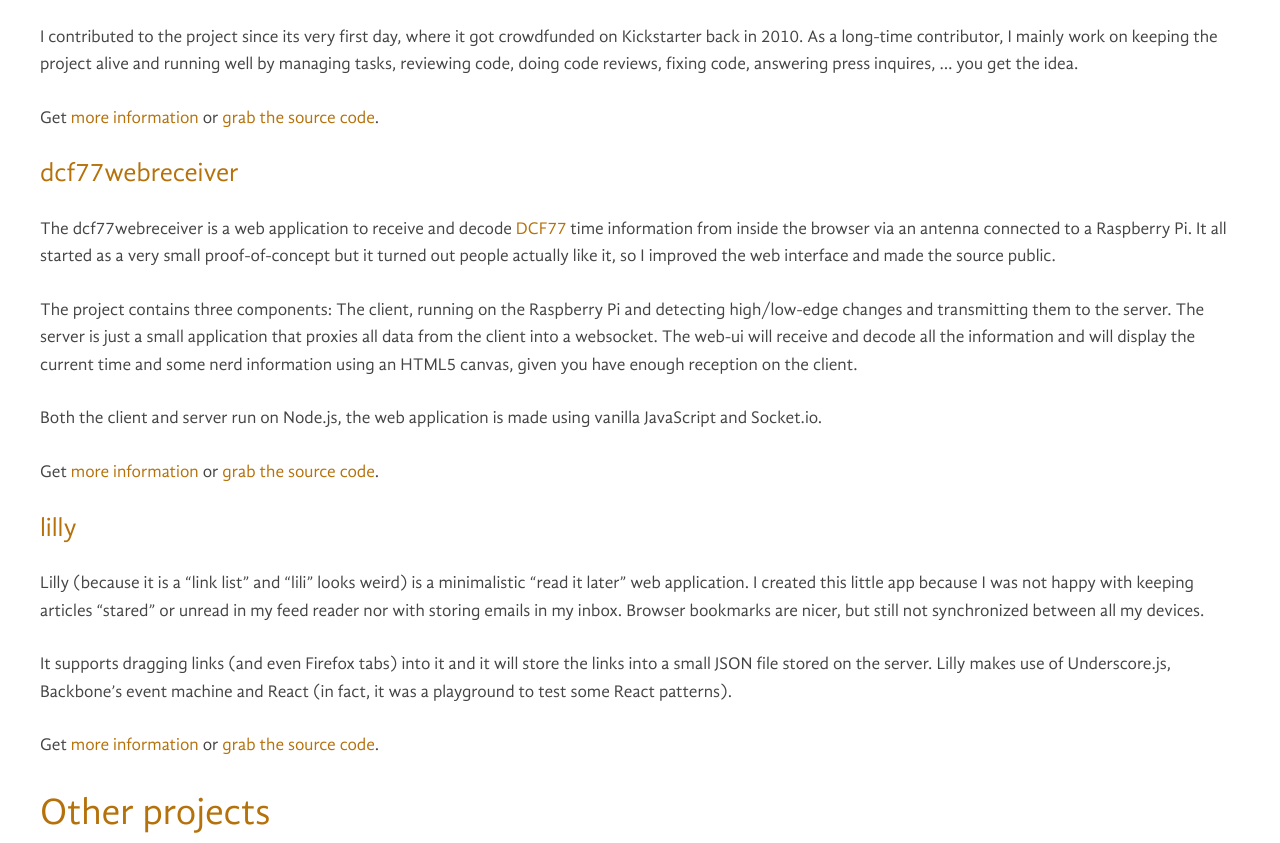
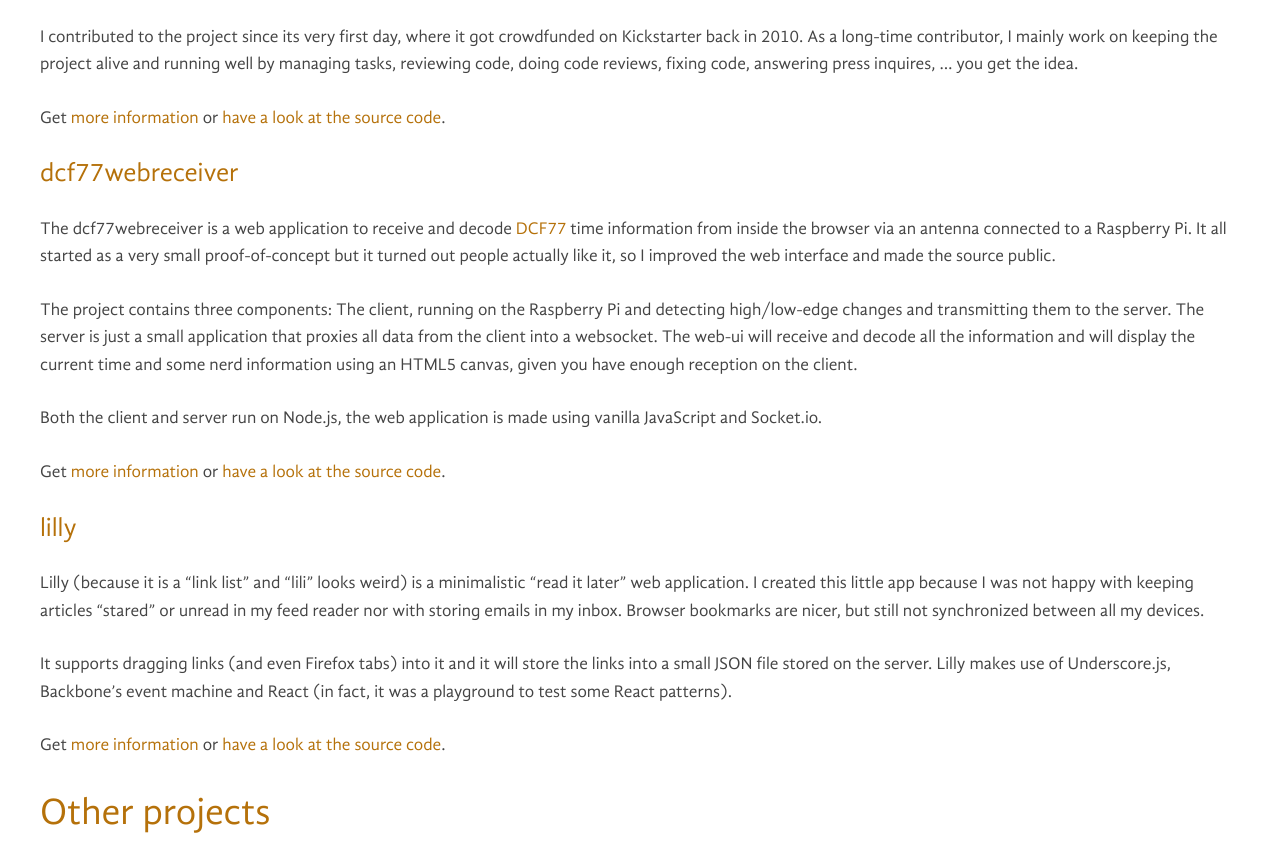
Before and after one commit to netinetwalker/schubio, a Jekyll site: the page built from projects.md, in a window 1280 px wide. Shown: the part 588-1431 px from the top of the page. Built offline with Jekyll 4.4.1, drawn with Linux system fonts in a browser that asks for light colours; some web fonts are replaced; Markdown is read by kramdown in place of the engine named in the settings.

Commit message:
Improve source link wording

```diff
--- a/projects.md
+++ b/projects.md
@@ -26,9 +26,9 @@ things.
 {{ project.content }}
 
 {% if project.infolink %}
-Get [more information]({{ project.infolink }}) or [grab the source code]({{ project.sourcelink }}).
+Get [more information]({{ project.infolink }}) or [have a look at the source code]({{ project.sourcelink }}).
 {% else %}
-[Grab the source code]({{ project.sourcelink }}).
+[Have a look at the source code]({{ project.sourcelink }}).
 {% endif %}
 
 {% endfor %}
```
